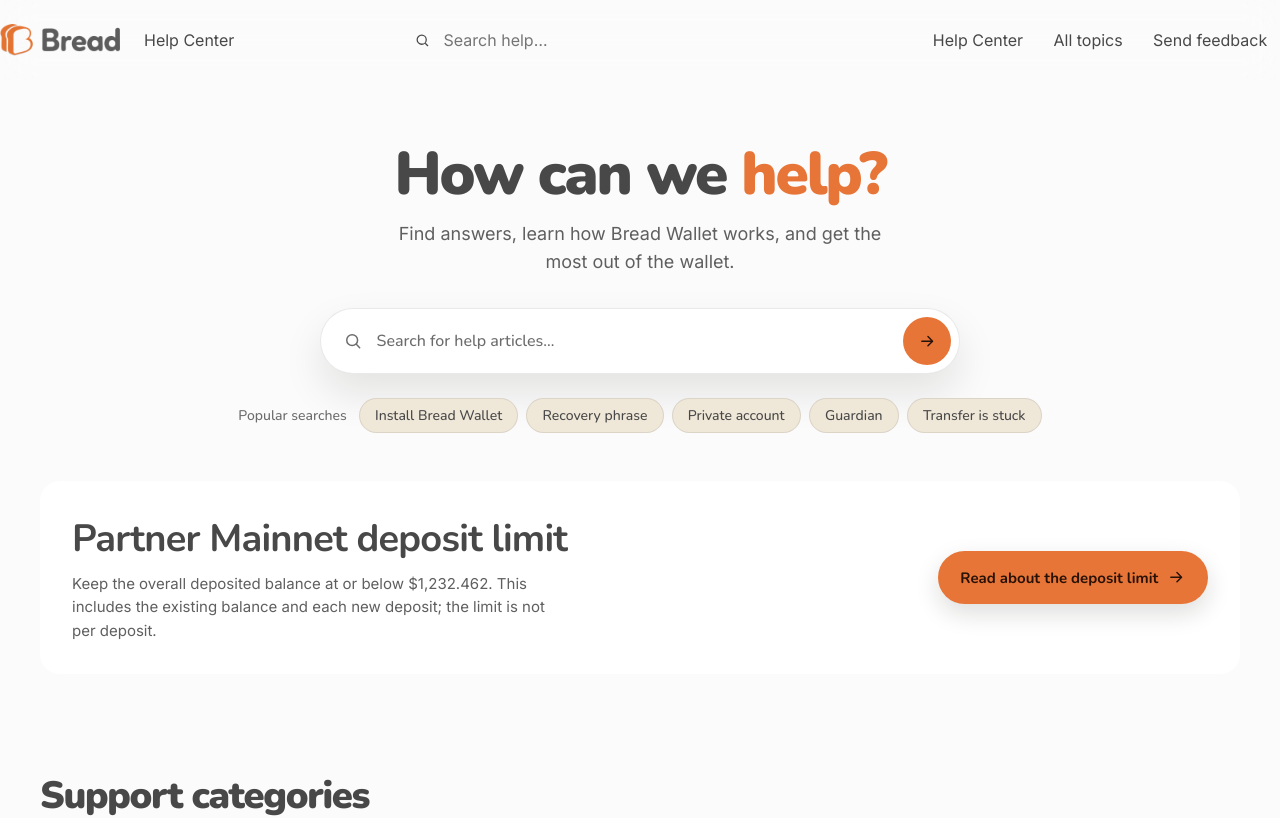
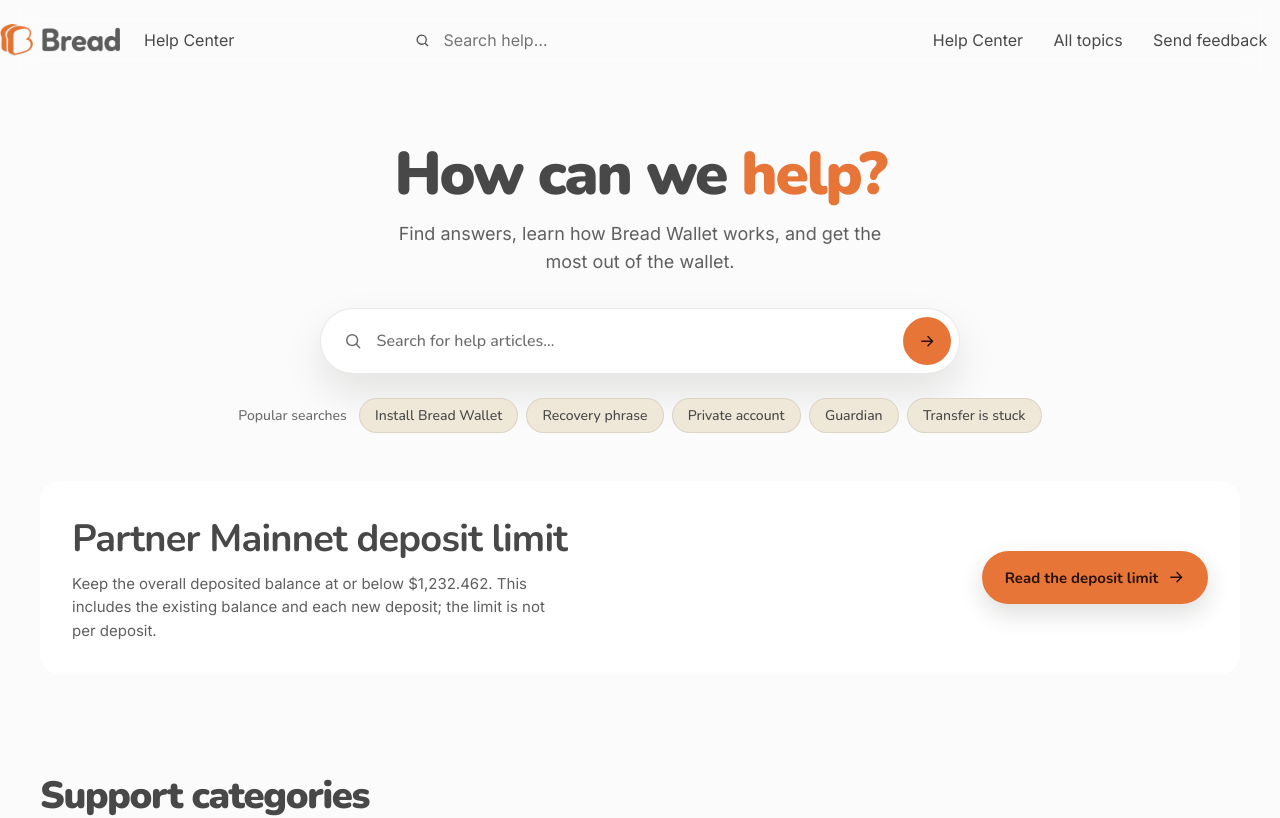
Before and after one commit to 0xMiden/wallet-support, a React (Vite) app: page / in a window 1280 px wide. Shown: the top 818 px of the page. Built offline with nearby package versions, Linux system fonts and the light colour scheme.

Commit message:
fix(support): preserve deposit-limit link icon on narrow screens

```diff
--- a/src/help-center/HelpCenterHome.tsx
+++ b/src/help-center/HelpCenterHome.tsx
@@ -313,7 +313,7 @@ export function HelpCenterHome({ mainCategories, firstCategoryId, onSearch }: He
             className="help-center-contact-button"
             href={articleHref('moving-across-chains', 'what-is-the-partner-mainnet-deposit-limit')}
           >
-            Read about the deposit limit
+            Read the deposit limit
             <ArrowIcon />
           </a>
         </section>
```
Also changed, not shown: 1 other file (tests, documents, lock files or other folders).
